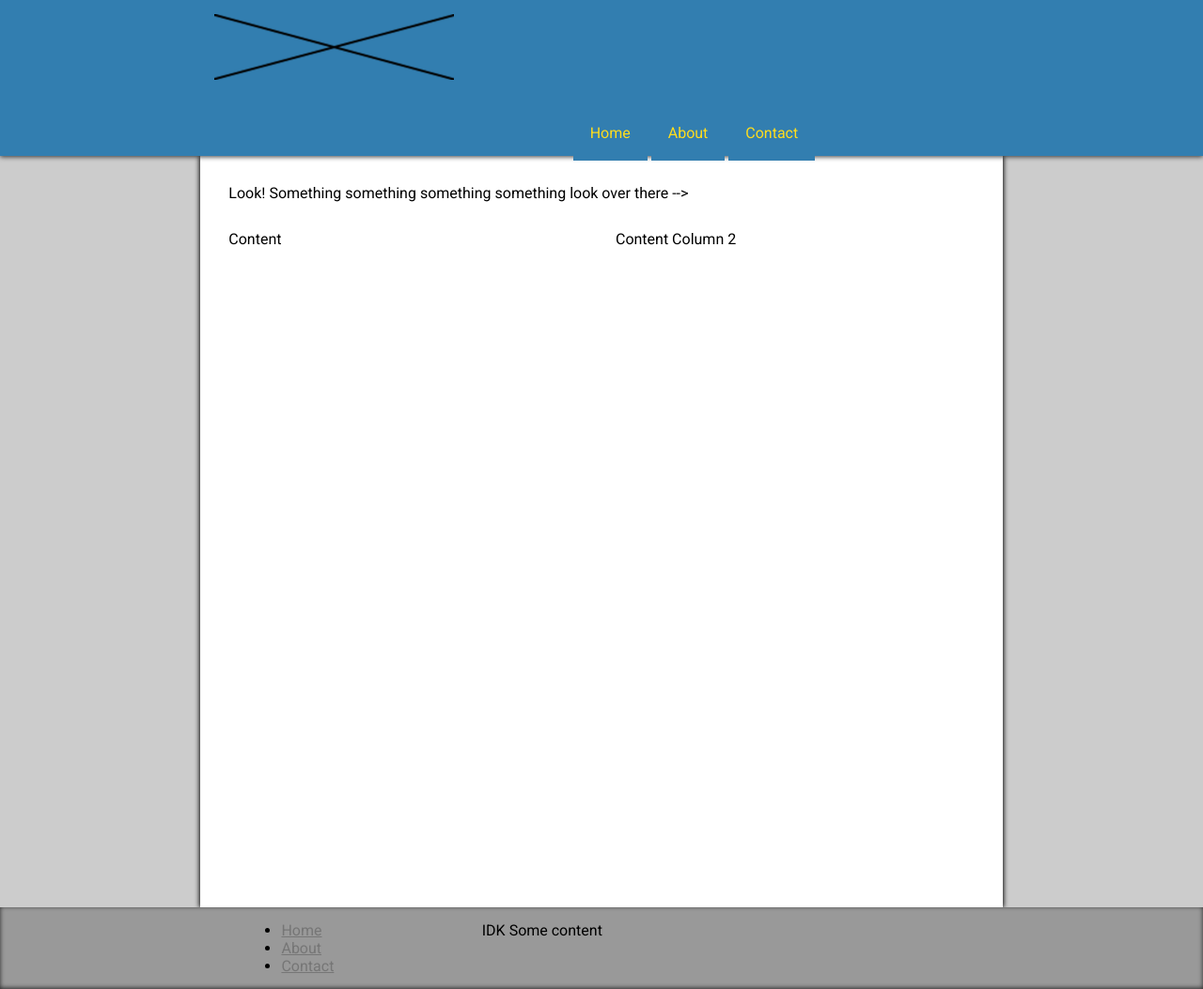
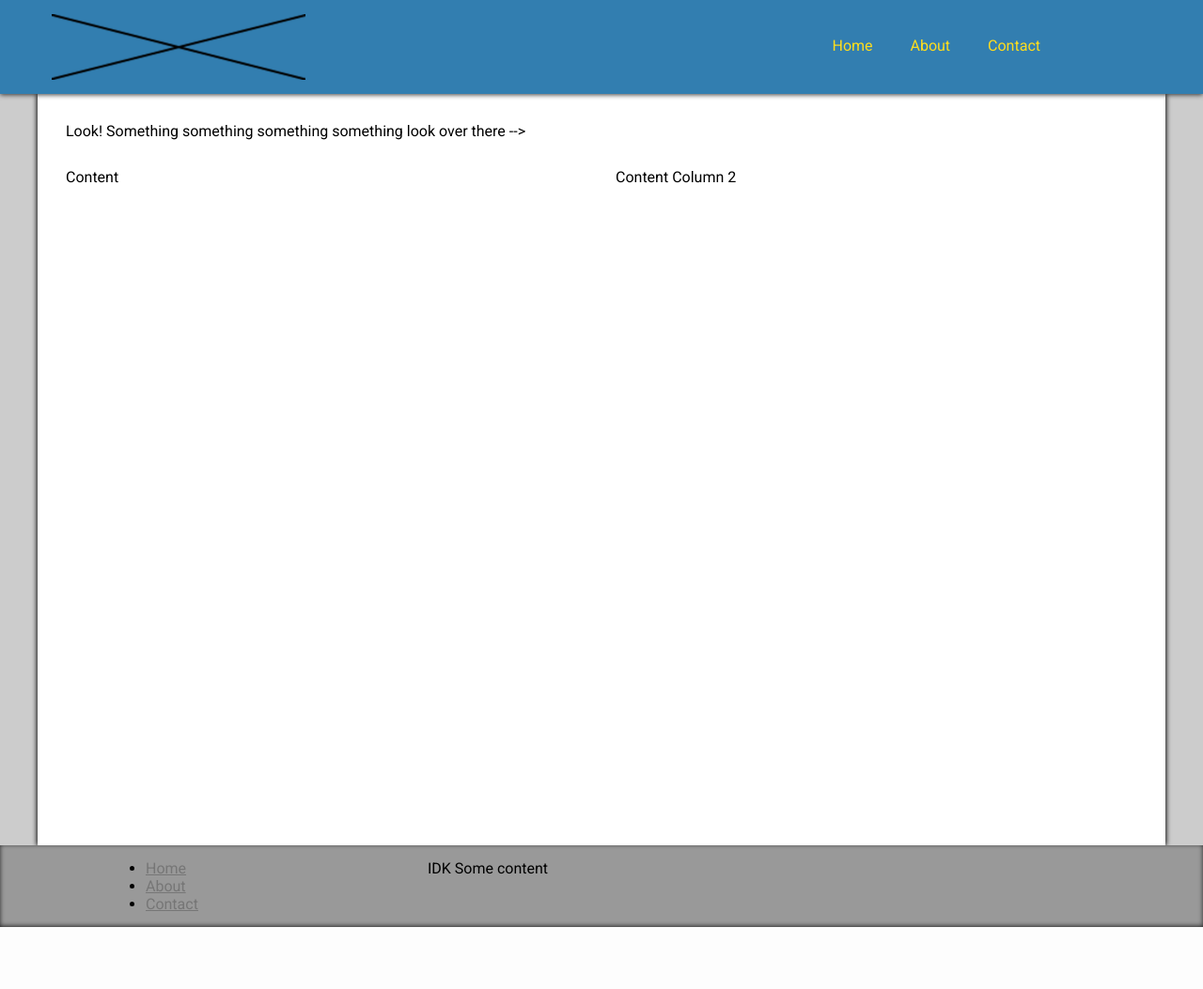
Before and after one commit to kin0025/WebProgrammingA2, a PHP site: page / in a window 1280 px wide. Shown: the whole page at 94% size. After the commit the page ends 987 px from the top, so only its background shows below. Run offline with PHP 8.4, Linux system fonts and the light colour scheme.

Commit message:
Before migrating to css

```diff
--- a/index.php
+++ b/index.php
@@ -23,15 +23,15 @@
 <?php
 include 'header.php';
 ?>
-
-<div id="content-wrapper" class="column-8 side-padding h-panel drop-shadow-left-right">
+<div class=" h-panel relative side-padding">
+<div id="content-wrapper" class="column-12 drop-shadow-left-right">
     <div id="main-body" class="h-panel">
         <div class="column-12">Look! Something something something something look over there --></div>
         <div class="column-6">Content</div>
         <div class="column-6">Content Column 2</div>
     </div>
 </div>
-
+</div>
 <?php
 include 'footer.php';
 ?>
--- a/resources/styles/_responsive.scss
+++ b/resources/styles/_responsive.scss
@@ -18,15 +18,24 @@
       width: $i / $num-columns * 100%;
     }
   }
+.side-padding:before{
+    position: relative;
+}
+  .side-padding {
+   // margin-left: (100 - $body-width) /2;
+  //  margin-right: (100 - $body-width) /2;
+        margin: 0 auto;
 
-  .side-padding {
-    margin-left: (100 - $body-width) /2;
-    margin-right: (100 - $body-width) /2;
     max-width: 1200px;
+  }
+
+  nav {
+    margin-left: 0px;
   }
 }
 
-@media only screen and (min-width: 1200px) {
+@media only screen and (min-width: 1600px) {
+
 
   nav {
     margin-left: 100px;
@@ -39,5 +48,11 @@
   float: left;
   max-width: 1200px;
   z-index: 1;
-  position: relative;
+          margin: 0 auto;
+
+
 }
+.relative{
+    position: relative;
+
+}
--- a/resources/styles/style.css
+++ b/resources/styles/style.css
@@ -201,11 +201,16 @@
     padding: 15px;
     width: 100%; }
 
+  .side-padding:before {
+    position: relative; }
+
   .side-padding {
-    margin-left: 16.66667%;
-    margin-right: 16.66667%;
-    max-width: 1200px; } }
-@media only screen and (min-width: 1200px) {
+    margin: 0 auto;
+    max-width: 1200px; }
+
+  nav {
+    margin-left: 0px; } }
+@media only screen and (min-width: 1600px) {
   nav {
     margin-left: 100px; } }
 #content-wrapper {
@@ -214,6 +219,9 @@
   float: left;
   max-width: 1200px;
   z-index: 1;
+  margin: 0 auto; }
+
+.relative {
   position: relative; }
 
 footer {
--- a/resources/styles/style.scss
+++ b/resources/styles/style.scss
@@ -77,6 +77,8 @@
 
 }
 
+
+
 @import 'nav';
 @import 'responsive';
 @import 'footer';
```
Also changed, not shown: index.css (added, +54 -0 lines), resources/styles/_responsive.css (added, +71 -0 lines), 1 other file.
